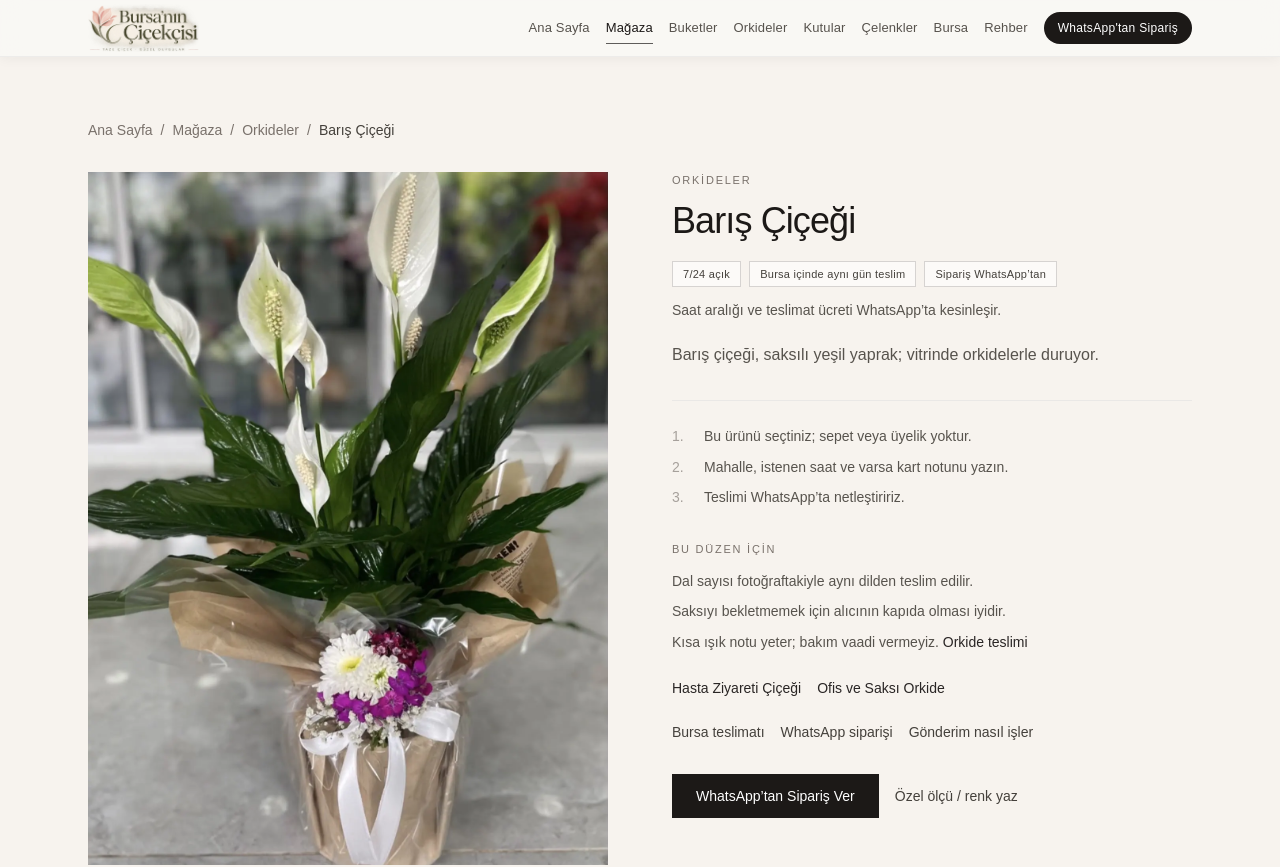
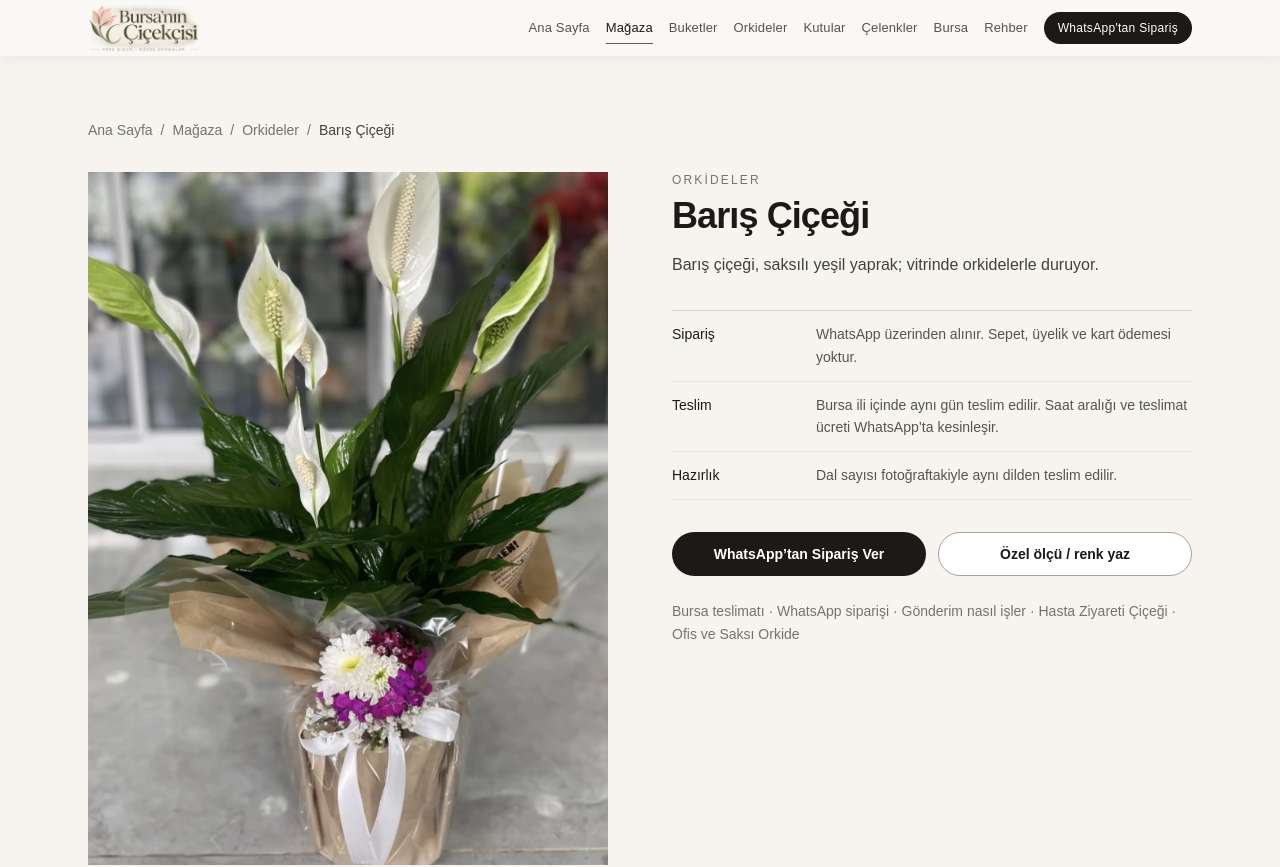
Before and after one commit to Mussokmen/3dcicekci, a React (Vite) app: page /urun/baris-cicegi in a window 1280 px wide. Shown: the top 867 px of the page. Built offline with nearby package versions, Linux system fonts and the light colour scheme.

Commit message:
Ürün sayfasını resmi bir düzene çek.
Etiketler, numaralı liste ve yuvarlak güven kartları kalktı. Yerine sıkı bir bilgi tablosu, belirgin WhatsApp düğmesi ve ikincil özel ölçü düğmesi geldi.

```diff
--- a/src/pages/ProductDetailPage.tsx
+++ b/src/pages/ProductDetailPage.tsx
@@ -1,7 +1,5 @@
 import { Link, Navigate, useParams } from "react-router-dom";
 import { FaqList } from "@/components/content/ContentBits";
-import { TrustHighlights } from "@/components/content/TrustHighlights";
-import { WhatsAppSupportCard } from "@/components/content/WhatsAppSupportCard";
 import { ProductGallery } from "@/components/shop/ProductGallery";
 import { ProductGrid } from "@/components/shop/ProductGrid";
 import { WhatsAppOrderButton } from "@/components/shop/WhatsAppOrderButton";
@@ -14,8 +12,6 @@ import {
   getProductOccasionLinks,
   getRelatedProducts,
   productDeliveryLinks,
-  productOrderSteps,
-  productTrustChips,
 } from "@/config/product-detail";
 import { getCategoryName, getProductBySlug } from "@/config/products";
 import { absoluteUrl, buildWhatsAppUrl, deliveryWindowNote } from "@/config/site";
@@ -84,96 +80,79 @@ export function ProductDetailPage() {
         </div>
 
         <div className="order-1 lg:sticky lg:top-24 lg:order-2 lg:self-start">
-          <p className="text-[11px] tracking-[0.16em] text-stone-500 uppercase">{categoryName}</p>
-          <h1 className="mt-3 text-3xl tracking-tight text-stone-900 md:text-4xl">{product.name}</h1>
-
-          <ul className="mt-5 flex flex-wrap gap-2">
-            {productTrustChips.map((chip) => (
-              <li
-                key={chip}
-                className="border border-stone-300 bg-white/60 px-2.5 py-1 text-[11px] tracking-wide text-stone-700"
-              >
-                {chip}
-              </li>
-            ))}
-          </ul>
-          <p className="mt-3 max-w-md text-sm leading-relaxed text-stone-600">{deliveryWindowNote}</p>
-
-          <p className="mt-5 max-w-md text-base leading-relaxed text-stone-600">{product.description}</p>
-
+          <p className="text-xs font-medium tracking-[0.18em] text-stone-500 uppercase">{categoryName}</p>
+          <h1 className="mt-2 text-3xl font-semibold tracking-tight text-stone-900 md:text-4xl">
+            {product.name}
+          </h1>
+          <p className="mt-4 max-w-prose text-base leading-relaxed text-stone-700">{product.description}</p>
           {product.price != null ? (
-            <p className="mt-6 text-lg text-stone-900">{product.price} TL</p>
+            <p className="mt-4 text-lg text-stone-900">{product.price} TL</p>
           ) : null}
 
-          <ol className="mt-8 space-y-2 border-t border-stone-200/80 pt-6">
-            {productOrderSteps.map((step, index) => (
-              <li key={step} className="flex gap-3 text-sm leading-relaxed text-stone-600">
-                <span className="w-5 shrink-0 text-stone-400">{index + 1}.</span>
-                <span>{step}</span>
-              </li>
-            ))}
-          </ol>
-
-          <div className="mt-8">
-            <p className="text-[11px] tracking-[0.16em] text-stone-500 uppercase">Bu düzen için</p>
-            <ul className="mt-3 space-y-2">
-              {notes.map((note) => (
-                <li key={note.text} className="text-sm leading-relaxed text-stone-600">
-                  {note.text}
-                  {note.href && note.linkLabel ? (
+          <dl className="mt-8 border-t border-stone-300 text-sm">
+            <div className="grid gap-1 border-b border-stone-200 py-3 sm:grid-cols-[7.5rem_1fr] sm:items-baseline sm:gap-6">
+              <dt className="font-medium text-stone-900">Sipariş</dt>
+              <dd className="leading-relaxed text-stone-600">
+                WhatsApp üzerinden alınır. Sepet, üyelik ve kart ödemesi yoktur.
+              </dd>
+            </div>
+            <div className="grid gap-1 border-b border-stone-200 py-3 sm:grid-cols-[7.5rem_1fr] sm:items-baseline sm:gap-6">
+              <dt className="font-medium text-stone-900">Teslim</dt>
+              <dd className="leading-relaxed text-stone-600">
+                Bursa ili içinde aynı gün teslim edilir. {deliveryWindowNote}
+              </dd>
+            </div>
+            <div className="grid gap-1 border-b border-stone-200 py-3 sm:grid-cols-[7.5rem_1fr] sm:items-baseline sm:gap-6">
+              <dt className="font-medium text-stone-900">Hazırlık</dt>
+              <dd className="leading-relaxed text-stone-600">
+                {notes[0]?.text ?? "Fotoğraftaki düzen esas alınır; teslime yakın hazırlanır."}
+                {notes[0]?.href && notes[0]?.linkLabel ? (
                   <>
                     {" "}
-                      <Link to={note.href} className="text-stone-800 underline-offset-4 hover:underline">
-                        {note.linkLabel}
+                    <Link to={notes[0].href} className="text-stone-800 underline-offset-4 hover:underline">
+                      {notes[0].linkLabel}
                     </Link>
                   </>
                 ) : null}
-                </li>
-              ))}
-            </ul>
+              </dd>
             </div>
+          </dl>
 
-          {occasions.length > 0 ? (
-            <p className="mt-6 flex flex-wrap gap-x-4 gap-y-2 text-sm">
-              {occasions.map((item) => (
-                <Link
-                  key={item.slug}
-                  to={item.path}
-                  className="text-stone-800 underline-offset-4 hover:underline"
-                >
-                  {item.name}
-                </Link>
-              ))}
-            </p>
-          ) : null}
-
-          <p className="mt-6 flex flex-wrap gap-x-4 gap-y-2 text-sm">
-            {productDeliveryLinks.map((item) => (
-              <Link
-                key={item.path}
-                to={item.path}
-                className="text-stone-700 underline-offset-4 hover:underline"
-              >
-                {item.label}
-              </Link>
-            ))}
-          </p>
-
-          <div className="mt-8 flex flex-wrap items-center gap-4">
-            <WhatsAppOrderButton message={product.whatsappMessage} />
+          <div className="mt-8 grid grid-cols-1 gap-3 sm:grid-cols-2">
+            <WhatsAppOrderButton
+              message={product.whatsappMessage}
+              className="w-full rounded-full font-semibold"
+            />
             <a
               href={customHref}
               target="_blank"
               rel="noreferrer"
-              className="text-sm text-stone-700 underline-offset-4 hover:underline"
+              className="inline-flex min-h-11 w-full items-center justify-center rounded-full border border-stone-400 bg-white px-4 text-sm font-semibold text-stone-900 transition-colors hover:bg-stone-50 focus-visible:outline-2 focus-visible:outline-offset-2 focus-visible:outline-stone-900"
             >
               Özel ölçü / renk yaz
             </a>
           </div>
+
+          <p className="mt-6 text-sm leading-relaxed text-stone-500">
+            {productDeliveryLinks.map((item, index) => (
+              <span key={item.path}>
+                {index > 0 ? " · " : null}
+                <Link to={item.path} className="underline-offset-4 hover:text-stone-900 hover:underline">
+                  {item.label}
+                </Link>
+              </span>
+            ))}
+            {occasions.map((item) => (
+              <span key={item.slug}>
+                {" · "}
+                <Link to={item.path} className="underline-offset-4 hover:text-stone-900 hover:underline">
+                  {item.name}
+                </Link>
+              </span>
+            ))}
+          </p>
         </div>
       </div>
-
-      <TrustHighlights className="mt-14 md:mt-16" />
 
       {related.length > 0 ? (
         <section className="mt-16 border-t border-stone-200/80 pt-12 md:mt-20">
@@ -190,9 +169,8 @@ export function ProductDetailPage() {
       ) : null}
 
       <section className="mt-16 border-t border-stone-200/80 pt-12 md:mt-20">
-        <h2 className="text-2xl tracking-tight text-stone-900">Sipariş hakkında</h2>
+        <h2 className="text-2xl font-semibold tracking-tight text-stone-900">Sipariş hakkında</h2>
         <FaqList items={productFaqs} />
-        <WhatsAppSupportCard className="mt-10" message={product.whatsappMessage} />
       </section>
 
       <section className="mt-16 border-t border-stone-200/80 pt-12 md:mt-20">
```
Lines whose indentation alone changed are shown as unchanged.
